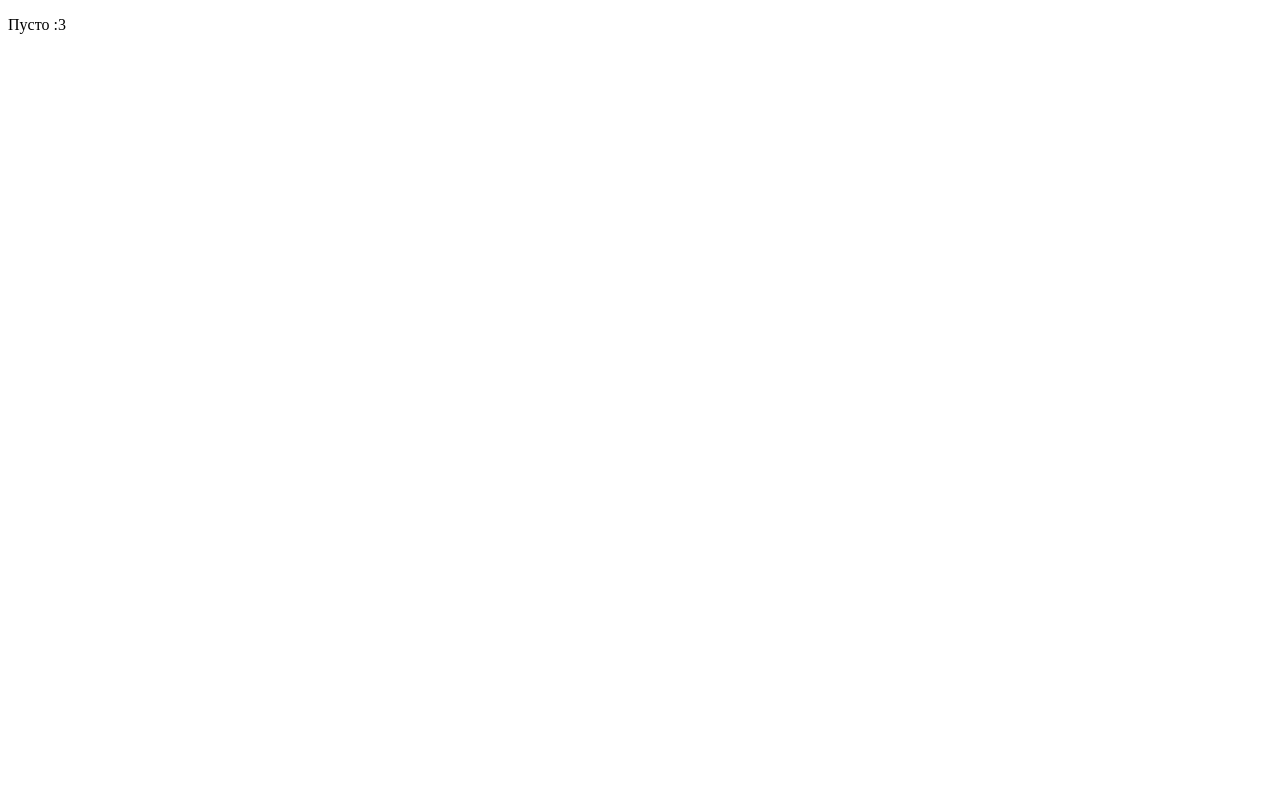
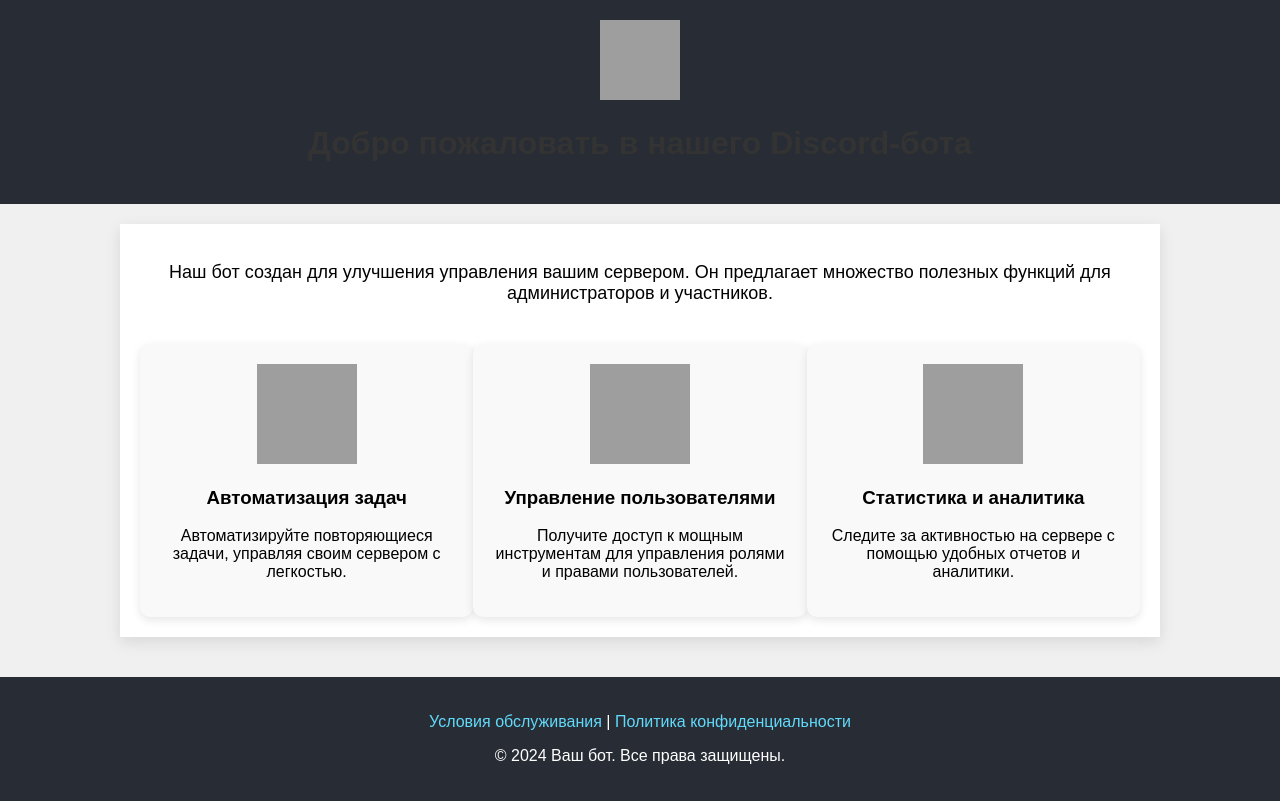
Before and after one commit to SitHond/YamaBot-Web, a plain HTML site: page index.html in a window 1280 px wide. Drawn offline with Linux system fonts and the light colour scheme; grey boxes are pictures that could not be loaded.

Commit message:
Update index.html

```diff
--- a/index.html
+++ b/index.html
@@ -3,10 +3,107 @@
 <head>
     <meta charset="UTF-8">
     <meta name="viewport" content="width=device-width, initial-scale=1.0">
-    <title>Document</title>
-    <meta name="lava-verify" content="5adc4f0988370362" />
+    <title>Главная страница</title>
+    <style>
+        body {
+            font-family: 'Arial', sans-serif;
+            margin: 0;
+            padding: 0;
+            background-color: #f0f0f0;
+        }
+        .header {
+            background-color: #282c34;
+            color: white;
+            padding: 20px;
+            text-align: center;
+        }
+        .header img {
+            width: 80px;
+            height: 80px;
+        }
+        .content {
+            max-width: 1000px;
+            margin: 20px auto;
+            padding: 20px;
+            background-color: white;
+            box-shadow: 0 5px 15px rgba(0, 0, 0, 0.1);
+        }
+        h1 {
+            text-align: center;
+            color: #333;
+        }
+        .description {
+            text-align: center;
+            font-size: 18px;
+            margin-bottom: 40px;
+        }
+        .features {
+            display: flex;
+            justify-content: space-between;
+        }
+        .feature {
+            width: 30%;
+            background-color: #f9f9f9;
+            padding: 20px;
+            box-shadow: 0 3px 10px rgba(0, 0, 0, 0.1);
+            border-radius: 10px;
+            text-align: center;
+        }
+        .feature img {
+            width: 100px;
+            height: 100px;
+        }
+        .footer {
+            background-color: #282c34;
+            color: white;
+            padding: 20px;
+            text-align: center;
+            margin-top: 40px;
+        }
+        .footer a {
+            color: #61dafb;
+            text-decoration: none;
+        }
+    </style>
 </head>
 <body>
-    <p>Пусто :3</p>
+
+    <div class="header">
+        <img src="https://example.com/your-logo.png" alt="Logo">
+        <h1>Добро пожаловать в нашего Discord-бота</h1>
+    </div>
+
+    <div class="content">
+        <p class="description">
+            Наш бот создан для улучшения управления вашим сервером. Он предлагает множество полезных функций для администраторов и участников.
+        </p>
+
+        <div class="features">
+            <div class="feature">
+                <img src="https://example.com/feature1.png" alt="Feature 1">
+                <h3>Автоматизация задач</h3>
+                <p>Автоматизируйте повторяющиеся задачи, управляя своим сервером с легкостью.</p>
+            </div>
+            <div class="feature">
+                <img src="https://example.com/feature2.png" alt="Feature 2">
+                <h3>Управление пользователями</h3>
+                <p>Получите доступ к мощным инструментам для управления ролями и правами пользователей.</p>
+            </div>
+            <div class="feature">
+                <img src="https://example.com/feature3.png" alt="Feature 3">
+                <h3>Статистика и аналитика</h3>
+                <p>Следите за активностью на сервере с помощью удобных отчетов и аналитики.</p>
+            </div>
+        </div>
+    </div>
+
+    <div class="footer">
+        <p>
+            <a href="terms-of-service.html">Условия обслуживания</a> |
+            <a href="privacy-policy.html">Политика конфиденциальности</a>
+        </p>
+        <p>© 2024 Ваш бот. Все права защищены.</p>
+    </div>
+
 </body>
 </html>
```
